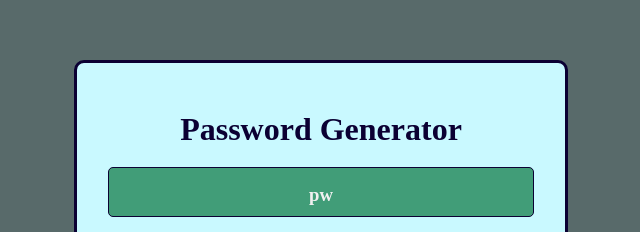
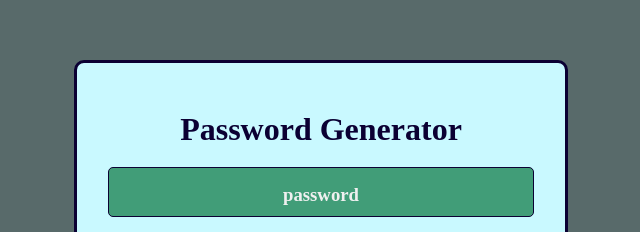
Before and after one commit to em-nam-cs/pw-generator, a plain HTML site: page index.html in a window 1280 px wide. Shown: the part 102-334 px from the top of the page, 319-959 px from the left. Drawn offline with Linux system fonts and the light colour scheme.

```diff
--- a/index.html
+++ b/index.html
@@ -18,9 +18,7 @@
             <h3
                 id="pwDisplay"
                 class="pw-display"
-            >
-                pw
-            </h3>
+            >password</h3>
             <form
                 id="pwGeneratorForm"
                 class="form"
```
Also changed, not shown: script.js (+18 -11 lines).
